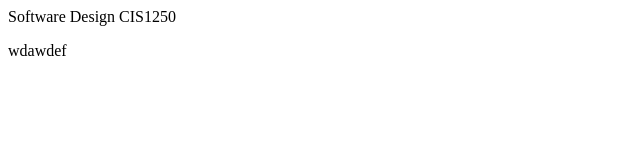
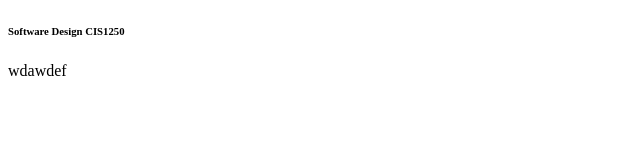
Before and after one commit to evancodegod/notsoftwaredesign, a plain HTML site: page index.html in a window 1280 px wide. Shown: the whole page, without its empty margins (0-640 px from the left). Drawn offline with Linux system fonts and the light colour scheme.

Commit message:
Update index.html

```diff
--- a/index.html
+++ b/index.html
@@ -1,8 +1,8 @@
 <!DOCTYPE html>
 <html>
-  <head>
+  <h6>
     Software Design CIS1250
-  </head>
+  </h6>
   <title>
     Writing Assignment 1
   </title>
```
